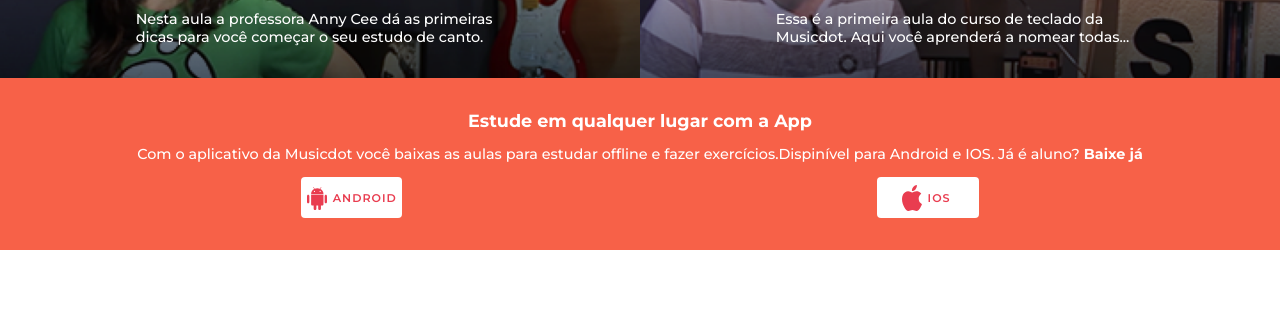
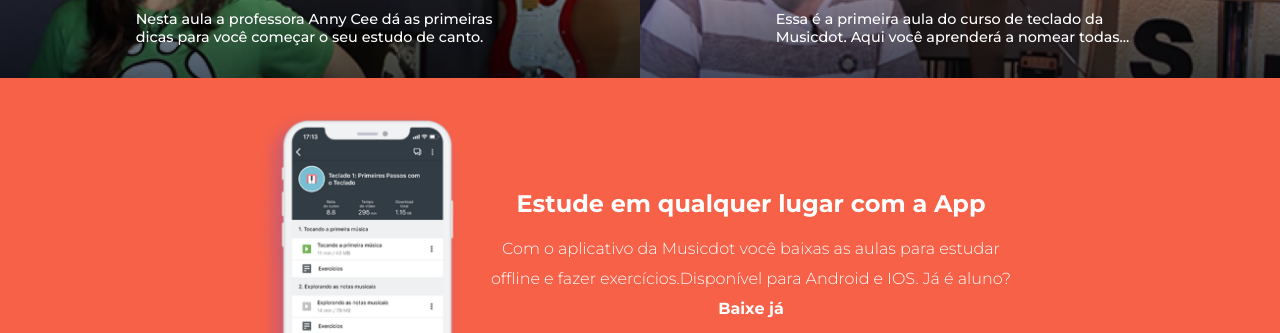
Before and after one commit to vinnybarreto/projeto_musicdot, a plain HTML site: page index.html in a window 1280 px wide. Shown: the part 2516-2849 px from the top of the page. Drawn offline with Linux system fonts and the light colour scheme.

Commit message:
atualiza

```diff
--- a/index.html
+++ b/index.html
@@ -127,13 +127,17 @@
             </div>
         </section>
         <section class="aplicativos">
+            <div class="img_app">
+            </div>
+                <div class="txt_app">
                     <h1>Estude em qualquer lugar com a App</h1>
-            <p>Com o aplicativo da Musicdot você baixas as aulas para estudar offline e fazer exercícios.Dispinível para
+                    <p>Com o aplicativo da Musicdot você baixas as aulas para estudar offline e fazer exercícios.Disponível para
                         Android e IOS. Já é aluno?<strong> Baixe já</strong></p>
                     <div class="app_display">
                         <a href="https://play.google.com/store/apps/details?id=br.com.musicdot&hl=en"
                             target="_blank" class="app_btn android">android</a>
                         <a href="https://apps.apple.com/br/app/musicdot/id1333842849" target="_blank" class="app_btn apple">ios</a>
+                    </div>
                 </div>
         </section>
     </main>
--- a/style.css
+++ b/style.css
@@ -536,6 +536,7 @@
 
 .aplicativos p{
     font-size: 0.9em;
+    margin-bottom: 25px;
 }
 
 .app_display{
@@ -545,7 +546,6 @@
 }
 
 .app_btn{
-    /*width: 93px;*/
     text-decoration: none;
     text-transform: uppercase;
     letter-spacing: 1px;
@@ -558,9 +558,14 @@
     padding-bottom: 1.2em;
     background-repeat: no-repeat;
     background-size: 1.8em;
+    transition: 0.25s;
+}
 
+.app_btn:hover{
+    transform: translate(0px, 3px);
+    transition: 0.25s;
+}
 
-}
 .android{
     background-image: url("imagens/icone-android-logo.svg");
     text-align: right;
@@ -865,6 +870,31 @@
         grid-template-columns: 1fr 1fr;
     }
 
+    .aplicativos{
+        display: grid;
+        grid-template-columns: 222px 1fr;
+        align-items: center;
+        padding: 2em 20%;
+
+    }
+
+    .img_app{
+        height: 360px;
+        width: 208px;
+        background-image: url("imagens/mockup-app.png");
+        background-size: cover;
+        background-repeat: no-repeat;
+        align-self: right;
+    }
+
+    .aplicativos h1{
+        font-size: 1.5em;
+    }
+    .aplicativos p{
+        font-weight: 300;
+        font-size: 1em;
+        line-height: 30px;
+    }
 }
 
 @media (min-width: 960px){
@@ -1019,6 +1049,7 @@
         margin-right: 5%;
     }
 
+
 }
 
 @media (min-width: 1440px){
```
Lines whose indentation alone changed are shown as unchanged.
